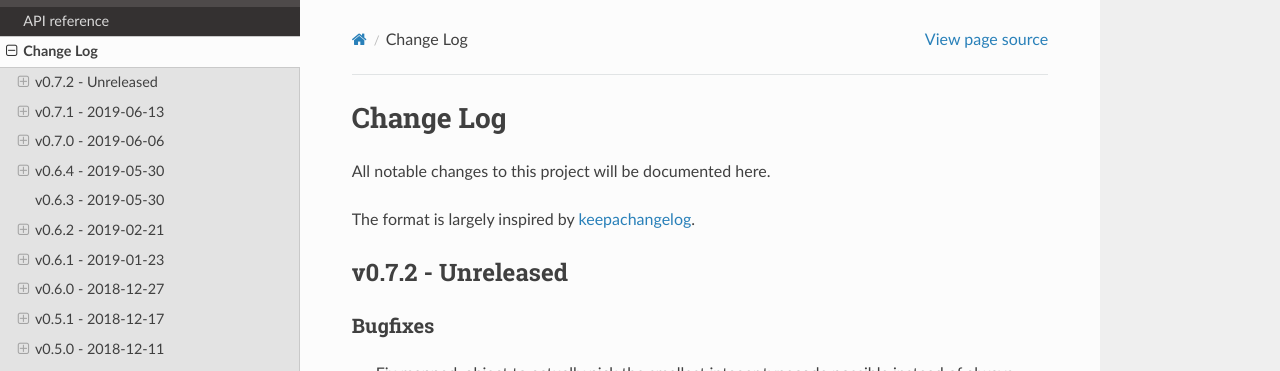
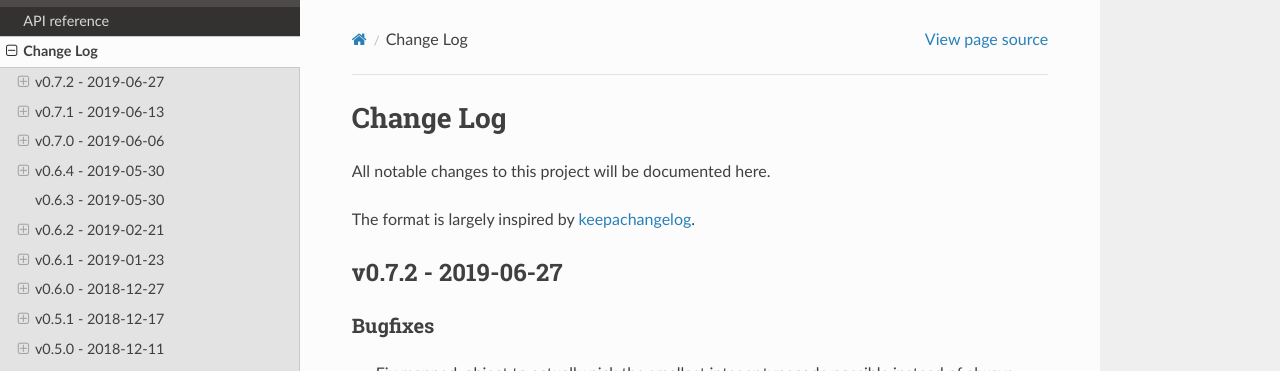
Before and after one commit to jampp/sharedbuffers, a Sphinx documentation site: the page built from doc/source/CHANGELOG.rst, in a window 1280 px wide and 900 px high. Shown: the top 371 px of the window. Built offline with Sphinx 7.4.7 and the Read the Docs theme 2.0.0, drawn with Linux system fonts in a browser that asks for light colours.

Commit message:
Mark release date

```diff
--- a/doc/source/CHANGELOG.rst
+++ b/doc/source/CHANGELOG.rst
@@ -7,7 +7,7 @@ The format is largely inspired by keepachangelog_.
 
 .. _0.1.1:
 
-v0.7.2 - Unreleased
+v0.7.2 - 2019-06-27
 ===================
 
 Bugfixes
```
